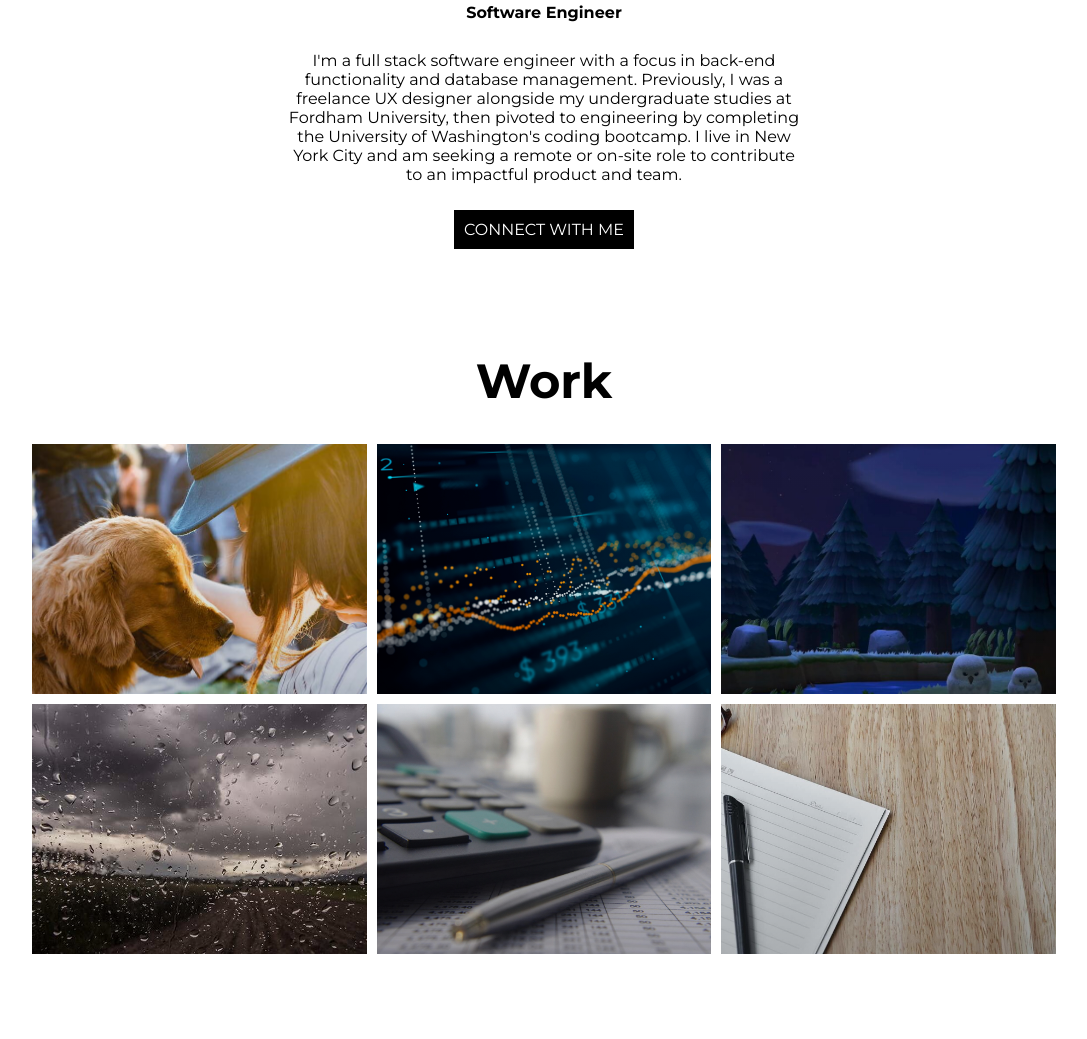
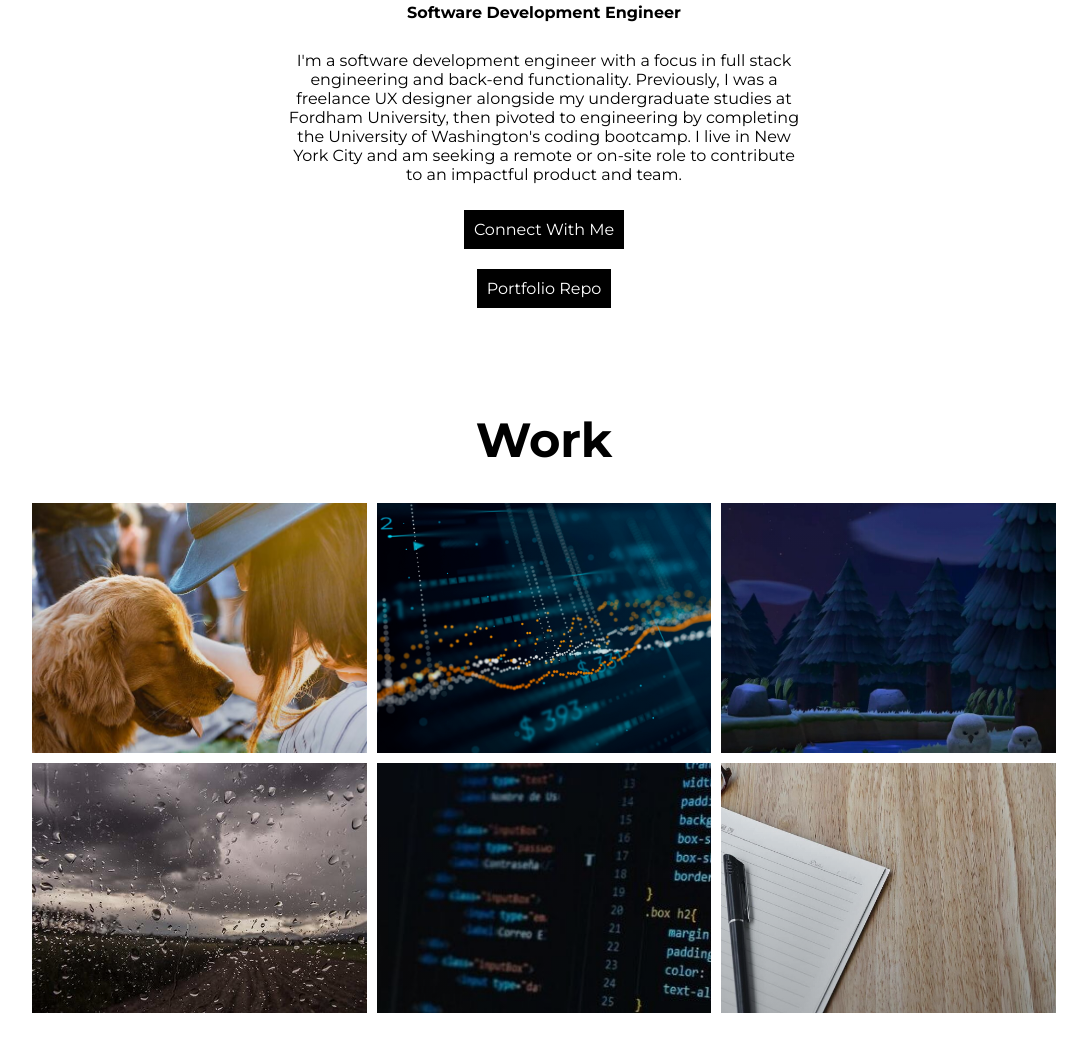
Before and after one commit to charlottehulseman/portfolio, a Gatsby site: page / in a window 1280 px wide. Shown: the part 313-1352 px from the top of the page, without its empty margins (96-1183 px from the left). Built offline with nearby package versions, Linux system fonts and the light colour scheme; Gatsby itself is replaced by a stand-in of ours.

Commit message:
updated project links, thumbnails and resume.

```diff
--- a/src/components/Header.js
+++ b/src/components/Header.js
@@ -43,7 +43,13 @@ const Header = () => {
               }`}
               className="primary-btn"
             >
-              CONNECT WITH ME
+              Connect With Me
+            </a>
+            <a
+              href="https://github.com/charlottehulseman/portfolio"
+              className="primary-btn"
+            >
+              Portfolio Repo
             </a>
           </Fade>
         </div>
--- a/src/components/Navbar.js
+++ b/src/components/Navbar.js
@@ -2,7 +2,7 @@ import React from "react"
 import scrollTo from "gatsby-plugin-smoothscroll"
 
 const handleClick = () => {
-  window.open("https://drive.google.com/file/d/1YUIzLkzDM1LdDteWqkFh685A966BD3rR/view?usp=sharing");
+  window.open("https://drive.google.com/file/d/19Qfr9EHFLWS8YcAu2iiqOUZjRHJCKeMs/view?usp=sharing");
 };
 
 const Navbar = () => {
--- a/src/mydata.js
+++ b/src/mydata.js
@@ -16,7 +16,7 @@ import proPic from "./images/profilepic.jpg"
 // Project thubnails
 import petitpic from "./images/petit.jpg"
 import acnhpic from "./images/acnh.jpg"
-import budgetpic from "./images/budgettracker.jpg"
+import readme from "./images/readme.jpg"
 import notetakerpic from "./images/notetaker.jpg"
 import twickpic from "./images/twick.jpg"
 import weatherpic from "./images/weatherdash.jpg"
@@ -25,7 +25,7 @@ import weatherpic from "./images/weatherdash.jpg"
 export default {
 
   //   Header Details ---------------------
-  name: "Software Engineer",
+  name: "Software Development Engineer",
   headerTagline: [
     //Line 1 For Header
     "Charlotte Hulseman",
@@ -36,7 +36,7 @@ export default {
   ],
   //   Header Paragraph
   headerParagraph:
-    "I'm a full stack software engineer with a focus in back-end functionality and database management. Previously, I was a freelance UX designer alongside my undergraduate studies at Fordham University, then pivoted to engineering by completing the University of Washington's coding bootcamp. I live in New York City and am seeking a remote or on-site role to contribute to an impactful product and team.",
+    "I'm a software development engineer with a focus in full stack engineering and back-end functionality. Previously, I was a freelance UX designer alongside my undergraduate studies at Fordham University, then pivoted to engineering by completing the University of Washington's coding bootcamp. I live in New York City and am seeking a remote or on-site role to contribute to an impactful product and team.",
 
   //Contact Email
   contactEmail: "cchulseman@gmail.com",
@@ -48,26 +48,26 @@ export default {
     {
       title: "PetIt", //Project Title
       para:
-        "Full Stack social networking app allowing users to inform each other on the pet-friendliness of employers and establishments using MySQL, React, Node, and Express.",
+        "React app that publishes crowd-sourced reviews for the pet-friendliness of establishments and employers. The Yelp for pet-owners! Uses React, MySQL, Node.js, Express.js.",
       imageSrc: petitpic,
 
-      url: "https://petit-petfriendly.herokuapp.com",
+      url: "https://petit-petfriendly.herokuapp.com/",
       repourl: "https://github.com/charlottehulseman/petit-frontend",
     },
     {
       title: "Twick", //Project Title
       para:
-        "Twick is a visual dashboard displaying Tweets mentioning a pre-selected stock ticker in real-time, meaning it is updated everytime a new tweet is posted. The purpose is to be able to see what everyday people have to say about the stock market rather than a news source, in an organized and direct fashion.",
+        "Twick is a visual dashboard displaying Tweets mentioning a user-selected stock ticker in real-time, for anyone wanting to view stock market information from your everyday trader rather than a news source. Uses Python, pandas, Docker, tweepy, AWS.",
 
       imageSrc: twickpic,
 
-      url: "https://github.com/charlottehulseman",
-      repourl: "https://github.com/charlottehulseman",
+      url: "http://ec2-44-201-100-202.compute-1.amazonaws.com/stock/5",
+      repourl: "https://github.com/charlottehulseman/twitter-stock-website",
     },
     {
       title: "Animal Crossing: New Horizons Dashboard", //Project Title
       para:
-        "This Website was built to help end-users keep track of their villages and manage their collectibles of all the different parts of Animal Crossing: New Horizons in one central hub.",
+        "This Website was built to help end-users keep track of their villages and manage their collectibles of all the different parts of Animal Crossing: New Horizons in one central hub. Uses local storage to keep track of your gaming progress, and public ACNH API's.",
 
       imageSrc: acnhpic,
 
@@ -77,7 +77,7 @@ export default {
     {
       title: "Weather Dashboard", //Project Title
       para:
-        "Weather dashboard that displays the current weather and weekly forecast of any searched city. Search history is recorded and can be easily navigated to. This dashboard uses the Open Weather Map API.",
+        "Intuitive weather dashboard that uses weather API's from Open Weather to display the weekly and daily forcast in a city of your choosing.",
 
       imageSrc: weatherpic,
 
@@ -85,24 +85,24 @@ export default {
       repourl: "https://github.com/charlottehulseman/weather-dashboard",
     },
     {
-      title: "Budget Tracker", //Project Title
+      title: "README Generator", //Project Title
       para:
-        "This is a simple budget tracker for jet-setters featuring a trend graph and easy functionality for adding transactions. This web applicaiton is downloadable as a desktop application that is available both online and offline network.",
+        "Simple terminal program that prompts questions in your terminal and returns a structured README file for your project with the information given by the user.",
 
-      imageSrc: budgetpic,
+      imageSrc: readme,
 
-      url: "https://murmuring-forest-57550.herokuapp.com/",
-      repourl: "https://github.com/charlottehulseman/budget-tracker",
+      url: "https://www.youtube.com/watch?v=xk7PwszuOVg",
+      repourl: "https://github.com/charlottehulseman/readme-generator",
     },
     {
-      title: "Note Taker", //Project Title
+      title: "SQL Employee Tracker", //Project Title
       para:
-        "This note taker app uses Expressjs to save notes with titles and descriptions, and delete saved notes as well.",
+        "This SQL Employee Tracker terminal program is used to simply keep and make changes to a database of departments, roles and employees directly from the termainal via MySQL databases.",
 
       imageSrc: notetakerpic,
 
-      url: "https://intense-harbor-73900.herokuapp.com/",
-      repourl: "https://github.com/charlottehulseman/note-taker",
+      url: "https://www.youtube.com/watch?v=0qsmgjvPye8",
+      repourl: "https://github.com/charlottehulseman/sql-employee-tracker",
     },
   ],
 
@@ -112,7 +112,7 @@ export default {
   aboutParaOne:
     "I recently graduated from a full stack development bootcamp at the University of Washingotn. In July 2021, I graduated from Fordham University with a B.A. in Digital Design and New Media. Alongside my college courses, I was a freelance UX Designer & Researcher and received a certificate from General Assembly's User Experience Immersive bootcamp. The three computer science courses I took in college is what introduced me to the field.",
   aboutParaTwo:
-    "Throughout college, I established myself as a creative-brained individual and problem-solver, which led me to pursue a major in digital design. When I began experimenting with programming by attending hack-a-thons and a global game jam, I realized that it requires more of an innovative mind than anything I have ever experienced. I fell in love with the challenges it created for me, the gratification I felt when solving a problem, and training my brain to think more like a computer. I didn't grow up taking electronics apart or completing mathematical equations in my free time, but I am a passionate learner dedicated to excelling my skills and digging deeper into the field of computer science.",
+    "Throughout college, I established myself as a creative-brained individual and problem-solver, which led me to pursue a major in digital design. When I began experimenting with programming by attending hack-a-thons and a global game jam, I realized that it requires more of an innovative mind than anything I have ever experienced. I fell in love with the challenges it created for me, the gratification I felt when solving a problem, and training my brain to think more like a computer. I am a passionate learner dedicated to excelling my skills and digging deeper into the field of computer science.",
   aboutParaThree:
     "As a worker, I am team-oriented, a strong communicator, an assertive leader and inspired by my enviornment. I work best when I adapt to a team's dynamic by gaining a sense of how my other colleagues operate, and when I am in a respectful space that welcomes brainstorming and collaboration. I also enjoy putting my brain to the test and teaching myself new tasks, and being able to see a higher up as a mentor. In my free time, I love to read and take walks around Manhattan with my dog, Panda. When I can, I like to ski, scuba dive, hike and travel. I also nerd out over Nintendo! Fun fact — you'll never beat me in a game of Mario Kart.",
   aboutImage:
@@ -152,7 +152,7 @@ export default {
     {
       img: pythonIcon,
       para:
-        "Experience with Python and Python frameworks for creating websites such as Flask and Jekyll, and data manipulation and analysis libraries and such as Pandas, NumPy or framworks such as PyPretty.",
+        "Experience with Python and creating a website with Flask, and data manipulation and analysis libraries and such as Pandas, NumPy as well as Docker and AWS.",
     },
   ],
 
```
Also changed, not shown: src/images/readme.jpg (added).
